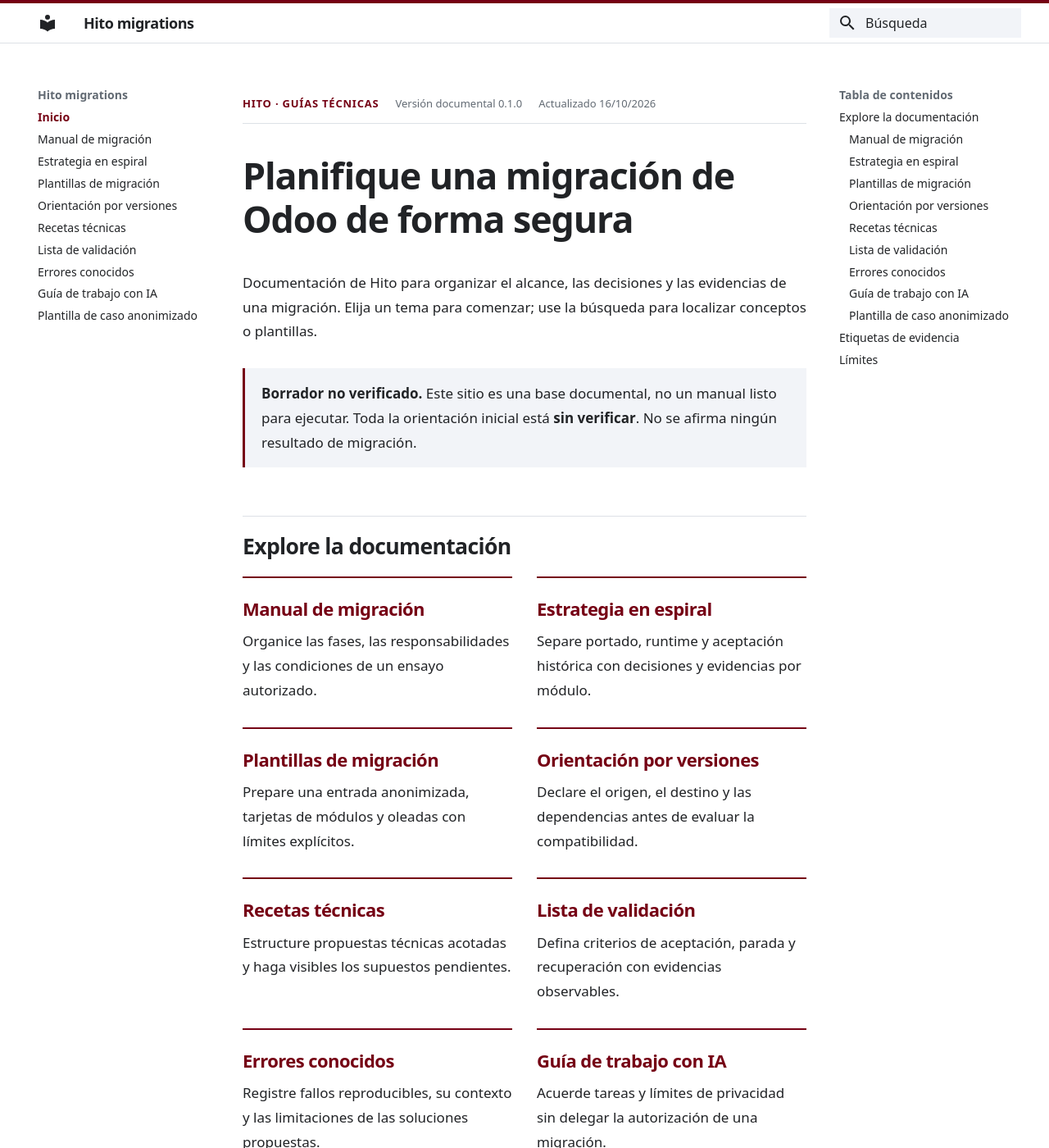
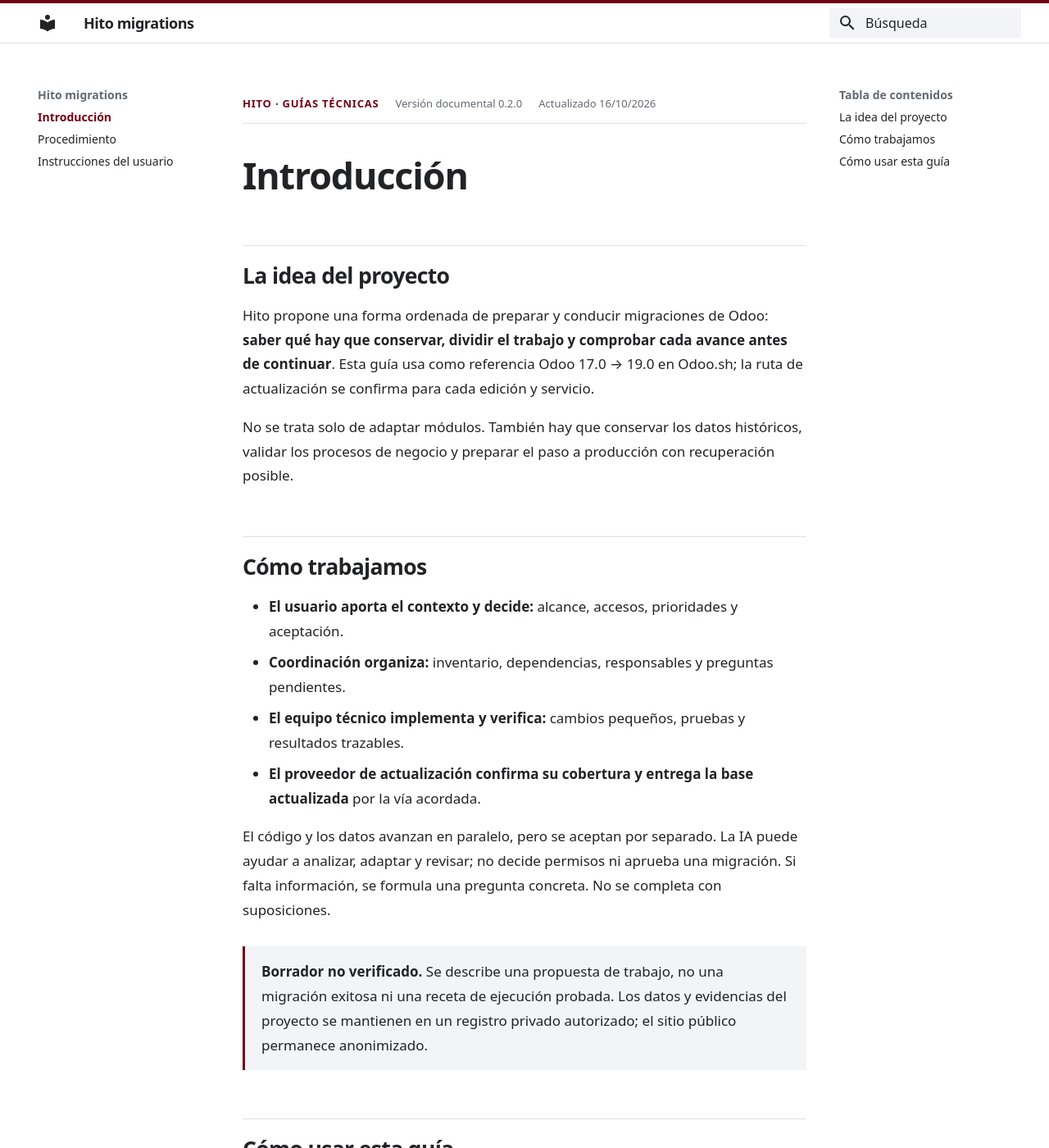
Before and after one commit to hito2026/hito-migrations, an MkDocs documentation site: the page built from docs/index.md, in a window 1280 px wide and 1400 px high. Shown: the whole window at 82% size. Built offline with MkDocs 1.6.1 and Material for MkDocs 9.7.7, drawn with Linux system fonts in a browser that asks for light colours; some of the changed text lies outside the part shown.

Commit message:
docs: simplify migration guide into three sections for v0.2.0

````diff
--- a/docs/index.md
+++ b/docs/index.md
@@ -1,77 +1,37 @@
-# Planifique una migración de Odoo de forma segura
+# Introducción
 
-Documentación de Hito para organizar el alcance, las decisiones y las evidencias de una migración.
-Elija un tema para comenzar; use la búsqueda para localizar conceptos o plantillas.
+## La idea del proyecto
+
+Hito propone una forma ordenada de preparar y conducir migraciones de Odoo:
+**saber qué hay que conservar, dividir el trabajo y comprobar cada avance antes de continuar**.
+Esta guía usa como referencia Odoo 17.0 → 19.0 en Odoo.sh; la ruta de actualización
+se confirma para cada edición y servicio.
+
+No se trata solo de adaptar módulos. También hay que conservar los datos históricos,
+validar los procesos de negocio y preparar el paso a producción con recuperación posible.
+
+## Cómo trabajamos
+
+- **El usuario aporta el contexto y decide:** alcance, accesos, prioridades y aceptación.
+- **Coordinación organiza:** inventario, dependencias, responsables y preguntas pendientes.
+- **El equipo técnico implementa y verifica:** cambios pequeños, pruebas y resultados trazables.
+- **El proveedor de actualización confirma su cobertura y entrega la base actualizada** por la vía acordada.
+
+El código y los datos avanzan en paralelo, pero se aceptan por separado.
+La IA puede ayudar a analizar, adaptar y revisar; no decide permisos ni aprueba una migración.
+Si falta información, se formula una pregunta concreta. No se completa con suposiciones.
 
 <div class="draft-notice" role="note" markdown>
-**Borrador no verificado.** Este sitio es una base documental, no un manual listo para ejecutar.
-Toda la orientación inicial está **sin verificar**. No se afirma ningún resultado de migración.
+**Borrador no verificado.** Se describe una propuesta de trabajo, no una migración exitosa
+ni una receta de ejecución probada. Los datos y evidencias del proyecto se mantienen
+en un registro privado autorizado; el sitio público permanece anonimizado.
 </div>
 
-## Explore la documentación
+## Cómo usar esta guía
 
-<div class="topic-cards" markdown>
+1. Lea el [Procedimiento](procedure.md) para entender las etapas, actores y decisiones.
+2. Complete y entregue las [Instrucciones del usuario](user-instructions.md) para comenzar.
+3. Al cerrar cada etapa, revise lo comprobado y autorice solo el siguiente trabajo acotado.
 
-<div class="topic-card" markdown>
-### [Manual de migración](migration-manual.md)
-Organice las fases, las responsabilidades y las condiciones de un ensayo autorizado.
-</div>
-
-<div class="topic-card" markdown>
-### [Estrategia en espiral](spiral-strategy.md)
-Separe portado, runtime y aceptación histórica con decisiones y evidencias por módulo.
-</div>
-
-<div class="topic-card" markdown>
-### [Plantillas de migración](migration-templates.md)
-Prepare una entrada anonimizada, tarjetas de módulos y oleadas con límites explícitos.
-</div>
-
-<div class="topic-card" markdown>
-### [Orientación por versiones](versions.md)
-Declare el origen, el destino y las dependencias antes de evaluar la compatibilidad.
-</div>
-
-<div class="topic-card" markdown>
-### [Recetas técnicas](recipes.md)
-Estructure propuestas técnicas acotadas y haga visibles los supuestos pendientes.
-</div>
-
-<div class="topic-card" markdown>
-### [Lista de validación](validation.md)
-Defina criterios de aceptación, parada y recuperación con evidencias observables.
-</div>
-
-<div class="topic-card" markdown>
-### [Errores conocidos](known-errors.md)
-Registre fallos reproducibles, su contexto y las limitaciones de las soluciones propuestas.
-</div>
-
-<div class="topic-card" markdown>
-### [Guía de trabajo con IA](ai-guide.md)
-Acuerde tareas y límites de privacidad sin delegar la autorización de una migración.
-</div>
-
-<div class="topic-card" markdown>
-### [Plantilla de caso anonimizado](case-template.md)
-Resuma un ensayo autorizado sin publicar datos sensibles ni atribuir éxitos sin pruebas.
-</div>
-
-</div>
-
-## Etiquetas de evidencia
-
-- **No verificado:** esquema, hipótesis o procedimiento propuesto; no es una instrucción de ejecución.
-- **Verificado en un contexto declarado:** evidencias revisadas de un ensayo autorizado,
-  con versiones exactas, alcance, fecha y limitaciones registrados.
-- **Requiere revalidación:** existen evidencias, pero cambiaron las versiones, las dependencias o el alcance.
-
-La verificación depende del contexto; nunca garantiza que otros entornos funcionen.
-Una compilación estricta del sitio comprueba la integridad documental, no la corrección de una migración.
-
-## Límites
-
-Separe el trabajo de compatibilidad de módulos y código de la migración de base de datos,
-esquema y datos. Las evidencias de una línea de trabajo no sustituyen las de la otra.
-Use solo material apto para publicación; las copias de seguridad, las operaciones sobre
-bases de datos y la publicación requieren autorización humana.
+**Un módulo que instala no demuestra que sus datos se hayan migrado bien.** La aceptación
+requiere resultados de código, funcionamiento e historia, más una decisión humana.
--- /dev/null
+++ b/docs/procedure.md
@@ -0,0 +1,94 @@
+# Procedimiento
+
+El recorrido tiene seis etapas. Se trabaja en ciclos pequeños: si una prueba falla,
+se corrige y se repite; si falta una decisión, se pausa la tarea afectada.
+**El corte se planifica desde el inicio, pero se autoriza al final.**
+
+## El proceso de un vistazo
+
+Diagrama **tipo BPMN simplificado**: los carriles indican actores, los rectángulos
+tareas, los rombos decisiones y los círculos inicio o fin. Las líneas discontinuas
+representan intercambios con el proveedor. Es una ayuda de lectura; **no es un modelo ejecutable**
+ni una especificación BPMN completa.
+
+<figure class="process-diagram" tabindex="0" aria-label="Diagrama del procedimiento; desplazamiento horizontal disponible">
+  <img src="../assets/migration-process.svg" alt="Proceso de migración por actores, etapas y decisiones">
+  <figcaption>Lea de arriba hacia abajo. En pantallas pequeñas, desplace el diagrama o abra la imagen.</figcaption>
+</figure>
+
+[Abrir el diagrama completo](assets/migration-process.svg).
+Las etapas siguientes son su equivalente en texto.
+
+## 1. Entrada: acordar qué se va a migrar
+
+**Usuario y coordinación.** El usuario entrega versiones, edición, procesos críticos,
+fuentes permitidas y límites. Coordinación revisa la información y devuelve preguntas,
+responsables y una propuesta de alcance.
+
+**Se avanza con:** entrada revisada y permisos explícitos. Sin una respuesta necesaria,
+la tarea queda pendiente; tener acceso no autoriza modificar el sistema.
+
+## 2. Plan: inventariar y decidir
+
+**Coordinación y equipo técnico, con el proveedor.** Se contrasta lo instalado con
+el código disponible, incluyendo Studio, módulos de terceros y dependencias auto-instalables.
+Se decide por módulo: adaptar, usar una versión existente, reemplazar, retirar o investigar.
+El dueño funcional acepta el impacto de reemplazos o retiradas.
+
+En paralelo, el proveedor confirma la ruta de actualización de la base, su cobertura
+y exclusiones. Un nombre de módulo similar no demuestra equivalencia ni conversión de datos.
+
+**Se avanza con:** inventario, decisiones, orden de trabajo y pruebas esperadas.
+Las incógnitas tienen pregunta, rol decisor y condición de desbloqueo.
+
+## 3. Código: adaptar y probar por grupos
+
+**Equipo técnico; coordinación organiza las entregas.** Primero se adaptan las dependencias
+compartidas y después los módulos que las utilizan. Se revisan API, vistas, permisos y pruebas.
+Cada grupo se prueba en **Development aislado y autorizado**, sin efectos en correo,
+bancos, servicios fiscales ni otras integraciones.
+
+**Se avanza con:** resultados de instalación, permisos y escenarios acordados.
+Un fallo vuelve al ciclo de adaptación; una dependencia fuera del alcance vuelve a decisión.
+Con varios desarrolladores o agentes, se usan archivos exclusivos y espacios de trabajo aislados.
+
+## 4. Historia: validar la copia migrada
+
+**Equipo técnico y responsables funcionales/contables; el proveedor aporta la entrega.**
+Se necesita la base actualizada y autorización específica para restaurarla de forma aislada
+en **Staging**. Antes de probar se acuerdan valores esperados y tolerancias.
+
+Se contrastan saldos, pagos, impuestos, stock, documentos, numeraciones y permisos según
+el alcance. Los referentes explican y aceptan las diferencias; una base nueva no sustituye esta prueba.
+
+**Se avanza con:** conciliaciones registradas y aceptación humana. Sin base, permiso o
+criterios, esta etapa espera; no se presume su resultado a partir de las pruebas de código.
+
+## 5. Ensayo: comprobar corte y recuperación
+
+**Equipo técnico, plataforma y usuario.** Se ensayan, bajo autorización, la ventana,
+el congelamiento de escrituras, las verificaciones y la recuperación. Se consideran
+las escrituras posteriores y los efectos externos, no solo los archivos.
+
+**Se avanza con:** tiempos y límites observados, recuperación comprobada, responsables
+y plan de seguimiento. Un ensayo fallido se corrige antes de proponer producción.
+
+## 6. Corte: decidir, ejecutar y acompañar
+
+**El propietario decide; el equipo autorizado ejecuta.** Se presentan las evidencias,
+fallos, comprobaciones omitidas y riesgos residuales. La aprobación funcional o contable
+no reemplaza la autorización específica de corte. Si no se autoriza, se pospone.
+
+**Cierre:** verificaciones posteriores, seguimiento de incidencias y aceptación registrada.
+Ante pérdida de aprobación o un fallo crítico, se detiene y se consulta el plan aprobado,
+sin improvisar reparaciones ni reversión.
+
+## Qué recibe el usuario en cada entrega
+
+Un resumen breve: **qué se hizo, qué se comprobó, qué falta y qué decisión se necesita**.
+Los resultados se marcan como aprobados, fallidos o no comprobados, con su contexto.
+No se confunde avance de código con datos aceptados ni con producción autorizada.
+
+**Siguiente paso:** complete las [Instrucciones del usuario](user-instructions.md).
+Para profundizar, se conservan las [plantillas](migration-templates.md) y la
+[lista de validación](validation.md) como referencias fuera del menú principal.
--- a/docs/stylesheets/extra.css
+++ b/docs/stylesheets/extra.css
@@ -130,6 +130,27 @@
   margin: 0;
 }
 
+.md-typeset .process-diagram {
+  margin: 1.5rem 0;
+  padding: .75rem;
+  overflow-x: auto;
+  border: 1px solid #dde1e6;
+  text-align: left;
+}
+
+.md-typeset .process-diagram img {
+  display: block;
+  width: 100%;
+  min-width: 48rem;
+  max-width: none;
+}
+
+.md-typeset .process-diagram figcaption {
+  margin: .75rem 0 0;
+  color: #626a73;
+  font-size: .7rem;
+}
+
 :focus-visible {
   outline: 3px solid #750014 !important;
   outline-offset: 3px;
--- /dev/null
+++ b/docs/user-instructions.md
@@ -0,0 +1,111 @@
+# Instrucciones del usuario
+
+Empiece pidiendo un diagnóstico, no una ejecución completa. Copie los mensajes siguientes
+y reemplace los campos entre `<…>` **en su registro privado autorizado**, nunca en este sitio.
+No incluya credenciales. Una instrucción habilita solo la etapa y las acciones que indique.
+
+## Para comenzar
+
+Reúna versiones y edición, fuentes autorizadas, procesos críticos y una persona que pueda
+decidir por cada área. Si no conoce un dato, escriba «por confirmar».
+
+```text
+Prepare el diagnóstico y el plan de migración, sin ejecutar cambios.
+Origen y destino: <versiones y compilaciones exactas; edición>.
+Entorno previsto: <plataforma; Development y Staging disponibles>.
+Fuentes permitidas: <repositorios, documentación e inventario autorizados>.
+Procesos que debemos conservar: <procesos, informes e integraciones críticos>.
+Fuera de alcance: <exclusiones>.
+Responsables: <coordinación; técnico; datos; funcional/contable; propietario>.
+Restricciones: <accesos, acciones permitidas e indisponibilidad tolerable>.
+Entregue inventario, dependencias, propuesta por módulo, dudas y plan por etapas.
+No modifique archivos, no haga commits ni publique. No restaure bases ni opere en producción.
+```
+
+**Qué recibirá:** una propuesta revisable, no una migración iniciada.
+Se le consultará por accesos, fuentes faltantes, uso real, prioridades, licencias,
+reemplazos, datos históricos y criterios de aceptación.
+
+## Para adaptar código
+
+Revise el plan antes de autorizar un grupo de módulos. Confirme el destino de cada módulo
+y quién acepta los cambios funcionales. Crear ramas o integrar también necesita permiso explícito.
+
+```text
+Apruebo el plan <referencia privada> solo para adaptar <grupo de módulos>.
+Puede modificar <archivos autorizados> en <espacio de trabajo autorizado>.
+Use <dependencias y decisiones aprobadas>; conserve <funciones y datos requeridos>.
+Compruebe <pruebas locales y resultados esperados> y entregue el diff y sus resultados.
+No amplíe el alcance, no publique, no opere sobre bases ni haga cambios en producción.
+Si falta una decisión o aparece otra dependencia, informe el bloqueo antes de continuar.
+```
+
+## Para probar el funcionamiento
+
+Confirme el grafo completo de dependencias y cómo se aislarán las integraciones.
+Autorice las acciones concretas sobre el entorno de prueba, no cualquier operación en él.
+
+```text
+Autorizo <acciones de instalación/prueba> de <grupo y dependencias aprobados>
+en <Development aislado>, durante <vigencia>.
+El aislamiento aprobado es <controles de correo, bancos, fiscal y otras integraciones>.
+Pruebe <escenarios, roles, resultados esperados>.
+Registre lo esperado, lo observado, fallos y comprobaciones omitidas.
+No use datos productivos ni contacte servicios externos; no pase a Staging o producción.
+```
+
+**Qué recibirá:** evidencia del funcionamiento del código. Todavía no acredita la historia.
+
+## Para validar los datos
+
+Solicite primero al proveedor la cobertura y las exclusiones: estándar, personalizaciones,
+reemplazos y datos sin conversión confirmada. Acordará con sus referentes pagos, cheques,
+retenciones, IVA, numeración, stock y demás dominios aplicables; no deje que el técnico
+invente el criterio contable o fiscal.
+
+```text
+La entrega actualizada es <referencia privada y cobertura confirmada>.
+El responsable de datos autoriza <restauración y pruebas concretas> en <Staging aislado>,
+bajo <condiciones de copia, recuperación, acceso y vigencia aprobadas>.
+Valide <escenarios históricos, valores esperados y tolerancias acordadas>.
+Los referentes <roles> revisarán las diferencias y registrarán aceptación o rechazo.
+No modifique el origen ni opere en producción. Deténgase ante diferencias fuera de criterio.
+```
+
+Si falta la entrega, el permiso o el criterio, mantenga esta etapa pendiente.
+
+## Para ensayar el corte
+
+La recuperación debe tener responsable y condiciones verificables. Un ensayo no autoriza producción.
+
+```text
+Autorizo el ensayo del plan de corte <referencia> en <entorno aislado>.
+Alcance: <acciones aprobadas, responsables, ventana y congelamiento de escrituras>.
+Compruebe <copias, restauración, tiempos, reversión y efectos externos>.
+Deténgase si <condiciones acordadas> y escale a <rol decisor>.
+Entregue resultados, límites de recuperación y pendientes. No ejecute el corte real.
+```
+
+## Para decidir producción
+
+Revise el informe final con los referentes funcionales y contables. Elija **autorizar o
+posponer**; no deje ambas opciones en el mensaje y no autorice con pruebas críticas pendientes.
+
+```text
+Decisión del propietario: <autorizar el corte / posponerlo> según el plan <referencia>.
+Aceptaciones revisadas: <funcional, contable y seguridad, según alcance>.
+Evidencias revisadas: <código, funcionamiento, historia y ensayo de recuperación>.
+Riesgos residuales aceptados: <lista; sin ocultar fallos ni omisiones>.
+Si se autoriza: únicamente <equipo y acciones> en <ventana y entorno aprobados>,
+con parada/reversión según <plan> y seguimiento a cargo de <roles>.
+Si se pospone: no ejecute; resuelva <pendientes> y solicite una nueva decisión.
+```
+
+## Cómo responder una consulta o un bloqueo
+
+Pida siempre **qué falta, qué opciones hay, qué cambia con cada una y quién decide**.
+Responda con la opción elegida, su alcance y sus condiciones. Si no tiene la evidencia
+o autoridad necesaria, mantenga la tarea bloqueada; no dé una aprobación genérica.
+
+El equipo debe poder continuar desde esa respuesta sin adivinar. Consulte el
+[Procedimiento](procedure.md) para ubicar cada decisión en su etapa.
--- a/mkdocs.yml
+++ b/mkdocs.yml
@@ -19,7 +19,7 @@
     - content.code.copy
 extra:
   documentation:
-    version: "0.1.0"
+    version: "0.2.0"
     updated: "2026-10-16"
 extra_css:
   - stylesheets/extra.css
@@ -29,14 +29,17 @@
 plugins:
   - search:
       lang: es
+not_in_nav: |
+  /migration-manual.md
+  /spiral-strategy.md
+  /migration-templates.md
+  /versions.md
+  /recipes.md
+  /validation.md
+  /known-errors.md
+  /ai-guide.md
+  /case-template.md
 nav:
-  - Inicio: index.md
-  - Manual de migración: migration-manual.md
-  - Estrategia en espiral: spiral-strategy.md
-  - Plantillas de migración: migration-templates.md
-  - Orientación por versiones: versions.md
-  - Recetas técnicas: recipes.md
-  - Lista de validación: validation.md
-  - Errores conocidos: known-errors.md
-  - Guía de trabajo con IA: ai-guide.md
-  - Plantilla de caso anonimizado: case-template.md
+  - Introducción: index.md
+  - Procedimiento: procedure.md
+  - Instrucciones del usuario: user-instructions.md
````
Also changed, not shown: README.md (+16 -5 lines), docs/assets/migration-process.svg (added), 1 other file.
